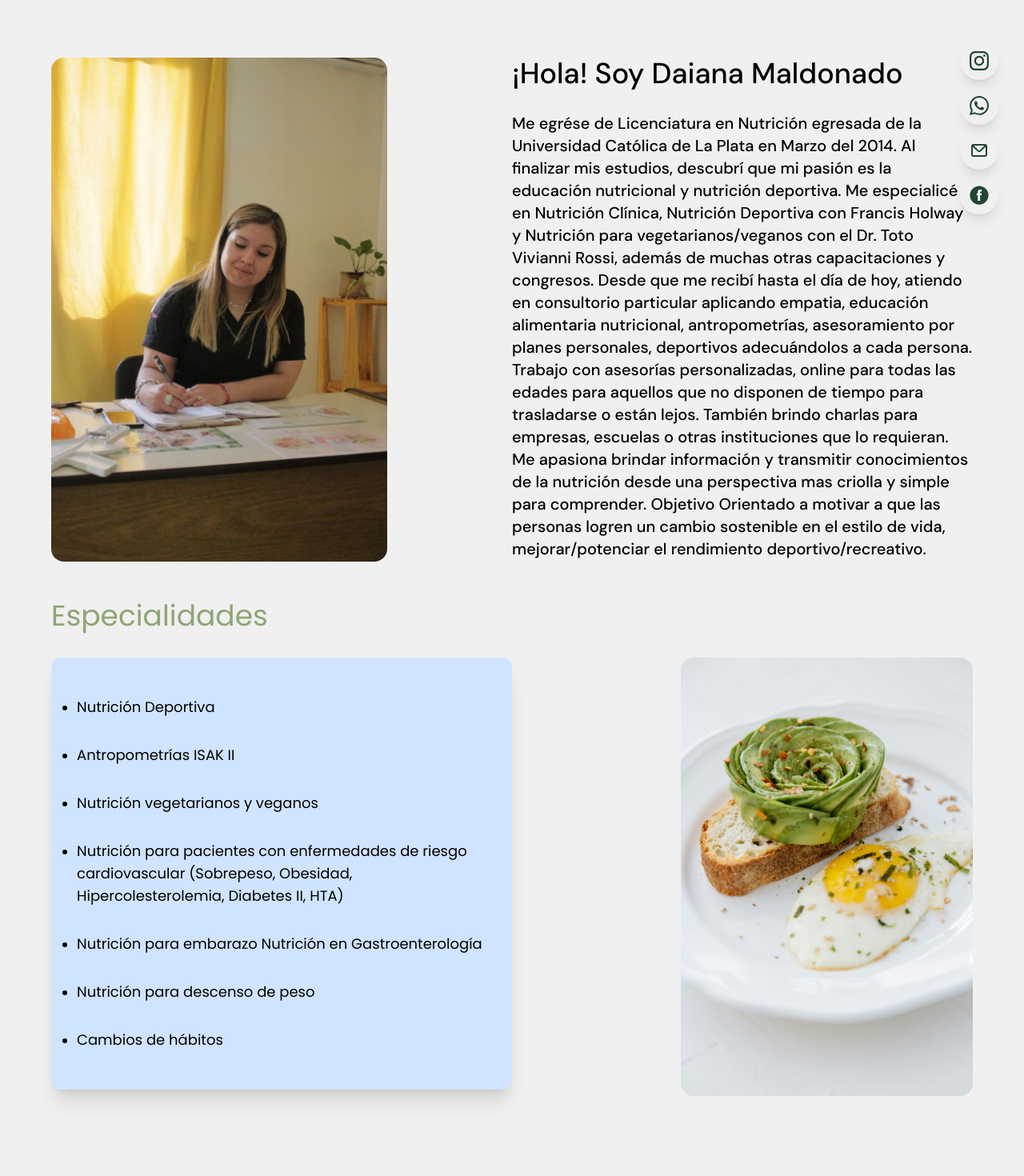
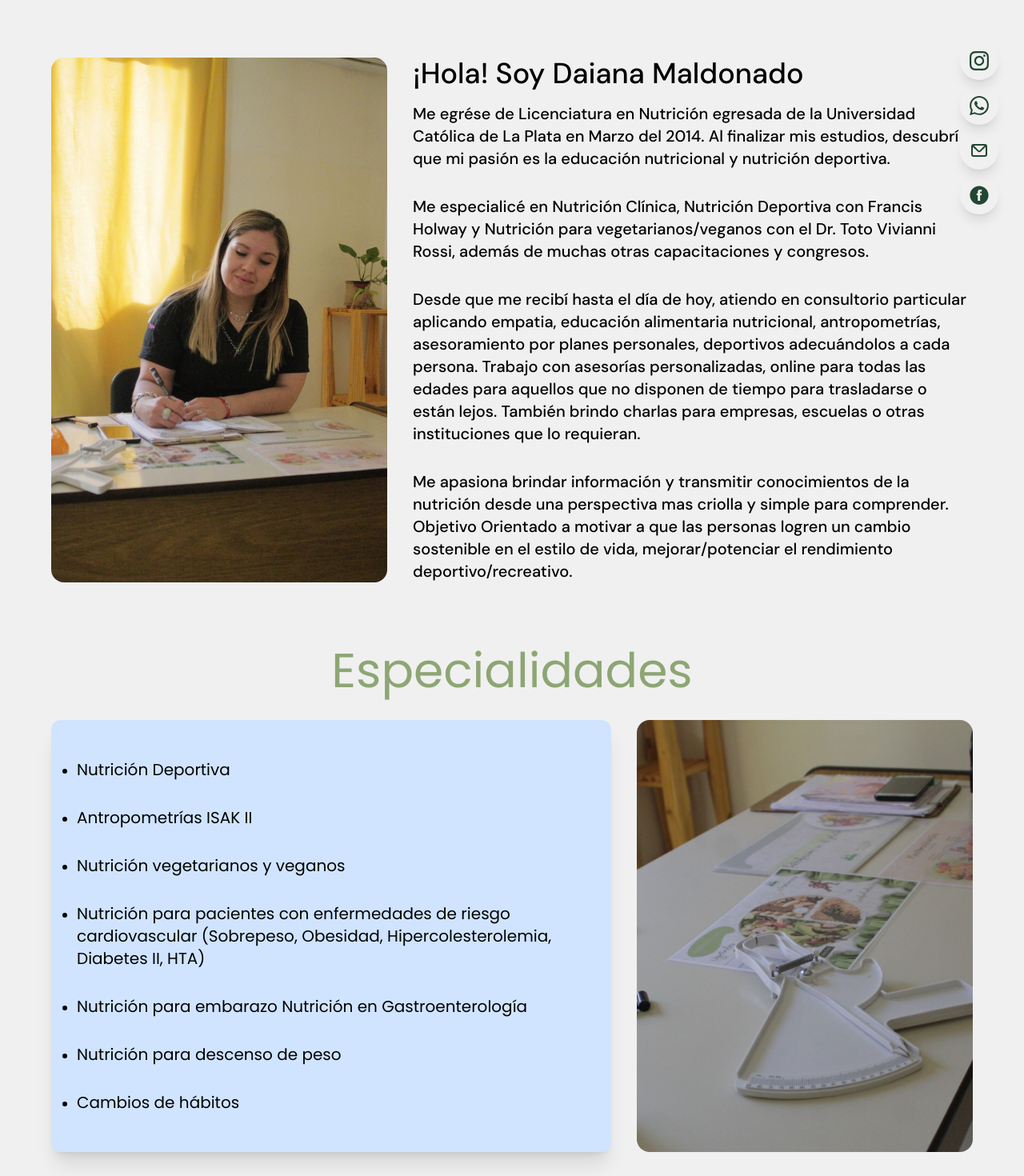
Before and after one commit to pauladayn/nutrition-maldonado, a Next.js app: page /sobre-mi in a window 1280 px wide. Shown: the part 180-1650 px from the top of the page at 80% size. Built offline with nearby package versions, Linux system fonts and the light colour scheme.

Commit message:
Refactor styling and optimize image loading in AsesoryPage and PlansPage components

```diff
--- a/src/app/asesorias/page.tsx
+++ b/src/app/asesorias/page.tsx
@@ -1,3 +1,4 @@
+'use client';
 import { poppins, montserrat, dmSans } from '../fonts';
 import CardsSection from '@/components/ServicesSection/ServicesSectionCards';
 import { services } from '@/constants';
@@ -24,7 +25,15 @@ const Asesorias = () => {
         <CardsSection cardDetails={services} />
       </div>
       <div className="relative my-12">
-        <Image src={hero} alt="hero-background-img" className="background-img shadow-xl" fill={true} />
+        <Image
+          src={hero}
+          placeholder="blur"
+          loading="lazy"
+          onLoad={(e: React.SyntheticEvent<HTMLImageElement, Event>) => e.currentTarget.classList.remove('blur-md')}
+          alt="hero-background-img"
+          className="background-img shadow-xl blur-md"
+          fill={true}
+        />
         <div className="relative z-30 py-12">
           <h4 className={`${dmSans.className} text-center font-black text-2xl md:text-5xl leading-10 bg-white`}>
             Construye hábitos que te construyan a ti
--- a/src/app/planes/page.tsx
+++ b/src/app/planes/page.tsx
@@ -1,3 +1,4 @@
+'use client';
 import { poppins, montserrat, dmSans } from '../fonts';
 import PlansSectionCards from '@/components/PlansSection/PlansSectionCards';
 import { plans } from '@/constants';
@@ -14,18 +15,26 @@ export default function PlansPage() {
           </h1>
           <div className="flex flex-col gap-8 max-w-7xl mb-4 lg:mb-12">
             <h4 className={`${dmSans.className} text-center font-medium text-2xl md:text-4xl leading-10`}>
-              Cada uno de los planes te ayudará a lograr el cambio en el estilo de vida y el cuerpo soñado. Siempre trabajamos desde el enfoque de{' '}
-              <span className="font-black">cambio de hábitos</span>.
+              Cada uno de los planes te ayudará a lograr el cambio en el estilo de vida y el cuerpo soñado. Siempre trabajamos desde el enfoque de
+              <span className="font-black"> cambio de hábitos</span>.
             </h4>
             <h4 className={`${montserrat.className} text-center text-2xl md:text-4xl leading-10 text-olive font-extrabold`}>
-              <span className="italic"> ¡Elegí el plan que necesites!</span>
+              <span className="italic">¡Elegí el plan que necesites!</span>
             </h4>
           </div>
         </div>
         <PlansSectionCards cardDetails={plans} />
       </div>
       <div className="relative my-12">
-        <Image src={hero} alt="hero-background-img" className="background-img shadow-xl" fill={true} />
+        <Image
+          src={hero}
+          alt="hero-background-img"
+          placeholder="blur"
+          loading="lazy"
+          onLoad={(e: React.SyntheticEvent<HTMLImageElement, Event>) => e.currentTarget.classList.remove('blur-md')}
+          className="background-img shadow-xl blur-md"
+          fill={true}
+        />
         <div className="relative z-30 py-12">
           <h4 className={`${dmSans.className} text-center font-black text-2xl md:text-5xl leading-10 bg-white`}>Come saludable, se razonable.</h4>
         </div>
--- a/src/app/sobre-mi/page.tsx
+++ b/src/app/sobre-mi/page.tsx
@@ -1,57 +1,71 @@
+'use client'; // Error components must be Client Components
+
 import { poppins, dmSans } from '../fonts';
 import Image from 'next/image';
 import profilePhoto from '../../../public/assets/consul02.jpeg';
-import avocadoToast from '../../../public/assets/avocadoToast.jpg';
+import consul from '../../../public/assets/consul.jpeg';
 import { especialidades } from '@/constants';
 
 export default function About() {
   return (
-    <>
     <div className="min-h-2 pb-20 lg:pb-12 px-6 lg:px-16 pt-24 max-w-full">
       <div className="mt-3 md:mt-6 flex flex-col lg:gap-10 items-center">
         <h1 className={`${poppins.className} text-4xl lg:text-6xl line-height-lg text-center text-primary font-black  lg:pb-8 uppercase`}>
           Sobre mí
         </h1>
-          <div className="flex flex-col gap-8 max-w-6xl mb-4 lg:mb-12">
-            <div className="columns-1 lg:columns-2 gap-x-0">
-              <div className="flex-1 lg:flex justify-start  hidden">
-                <Image src={profilePhoto} alt="profile-photo-consultory" className="rounded-2xl" width={420} />
-              </div>
-              <div className="flex flex-col gap-7">
+        <div className="flex flex-col gap-8 lg:gap-12 max-w-6xl mb-4 lg:mb-12">
+          <div className="flex lg:gap-8">
+            <Image src={profilePhoto} alt="profile-photo-consultory" className="rounded-2xl hidden lg:block object-cover" width={420} />
+            <div className="flex flex-col gap-4">
               <h4 className={`${dmSans.className} text-center font-medium text-2xl md:text-4xl lg:text-left leading-10`}>
                 ¡Hola! Soy Daiana Maldonado
               </h4>
-                <h4 className={`${dmSans.className} text-center font-medium text-lg md:text-xl lg:text-left leading-10`}>
+              <div className="flex flex-col gap-1 md:gap-8 px-10 md:px-0">
+                <h4 className={`${dmSans.className} text-start md:text-center font-medium text-lg md:text-xl lg:text-left leading-10`}>
                   Me egrése de Licenciatura en Nutrición egresada de la Universidad Católica de La Plata en Marzo del 2014. Al finalizar mis estudios,
-                  descubrí que mi pasión es la educación nutricional y nutrición deportiva. Me especialicé en Nutrición Clínica, Nutrición Deportiva
-                  con Francis Holway y Nutrición para vegetarianos/veganos con el Dr. Toto Vivianni Rossi, además de muchas otras capacitaciones y
-                  congresos. Desde que me recibí hasta el día de hoy, atiendo en consultorio particular aplicando empatia, educación alimentaria
-                  nutricional, antropometrías, asesoramiento por planes personales, deportivos adecuándolos a cada persona. Trabajo con asesorías
-                  personalizadas, online para todas las edades para aquellos que no disponen de tiempo para trasladarse o están lejos. También brindo
-                  charlas para empresas, escuelas o otras instituciones que lo requieran. Me apasiona brindar información y transmitir conocimientos
-                  de la nutrición desde una perspectiva mas criolla y simple para comprender. Objetivo Orientado a motivar a que las personas logren
-                  un cambio sostenible en el estilo de vida, mejorar/potenciar el rendimiento deportivo/recreativo.
+                  descubrí que mi pasión es la educación nutricional y nutrición deportiva.
+                </h4>
+                <h4 className={`${dmSans.className} text-start md:text-center font-medium text-lg md:text-xl lg:text-left leading-10`}>
+                  Me especialicé en Nutrición Clínica, Nutrición Deportiva con Francis Holway y Nutrición para vegetarianos/veganos con el Dr. Toto
+                  Vivianni Rossi, además de muchas otras capacitaciones y congresos.
+                </h4>
+                <h4 className={`${dmSans.className} text-start md:text-center font-medium text-lg md:text-xl lg:text-left leading-10`}>
+                  Desde que me recibí hasta el día de hoy, atiendo en consultorio particular aplicando empatia, educación alimentaria nutricional,
+                  antropometrías, asesoramiento por planes personales, deportivos adecuándolos a cada persona. Trabajo con asesorías personalizadas,
+                  online para todas las edades para aquellos que no disponen de tiempo para trasladarse o están lejos. También brindo charlas para
+                  empresas, escuelas o otras instituciones que lo requieran.
+                </h4>
+                <h4 className={`${dmSans.className} text-start md:text-center font-medium text-lg md:text-xl lg:text-left leading-10`}>
+                  Me apasiona brindar información y transmitir conocimientos de la nutrición desde una perspectiva mas criolla y simple para
+                  comprender. Objetivo Orientado a motivar a que las personas logren un cambio sostenible en el estilo de vida, mejorar/potenciar el
+                  rendimiento deportivo/recreativo.
                 </h4>
               </div>
             </div>
-            <div className="my-4 flex flex-col gap-8">
-              <p className={`${poppins.className} text-olive text-4xl`}>Especialidades</p>
-              <div className="columns-1 lg:columns-2 gap-x-0">
-                <ul className="p-8 rounded-xl bg-skyBlue shadow-xl flex flex-col list-disc">
+          </div>
+          <div className="my-8 flex flex-col gap-8 ">
+            <p className={`${poppins.className} text-olive md:text-6xl text-4xl text-center`}>Especialidades</p>
+            <div className="flex px-4 md:px-0 lg:gap-8">
+              <ul className="p-8 rounded-xl bg-skyBlue shadow-xl flex flex-col list-disc justify-center">
                 {especialidades.map(({ id, item }) => (
                   <li key={id} className={`${poppins.className} my-4`}>
-                      <p className="text-lg font-medium">{item}</p>
+                    <p className="text-xl font-medium">{item}</p>
                   </li>
                 ))}
               </ul>
-                <div className="flex-1 lg:flex justify-end  hidden">
-                  <Image src={avocadoToast} alt="profile-photo-consultory" className="rounded-2xl" width={365} />
+              <Image
+                src={consul}
+                alt="profile-photo-consultory"
+                className="rounded-2xl hidden lg:block object-cover blur-mds"
+                width={420}
+                placeholder="blur"
+                loading="lazy"
+                onLoad={(e: React.SyntheticEvent<HTMLImageElement, Event>) => e.currentTarget.classList.remove('blur-md')}
+              />
             </div>
           </div>
         </div>
       </div>
     </div>
-      </div>
-    </>
   );
 }
```
Also changed, not shown: src/app/contacto/page.tsx (+14 -16 lines). Lines whose indentation alone changed are shown as unchanged.
